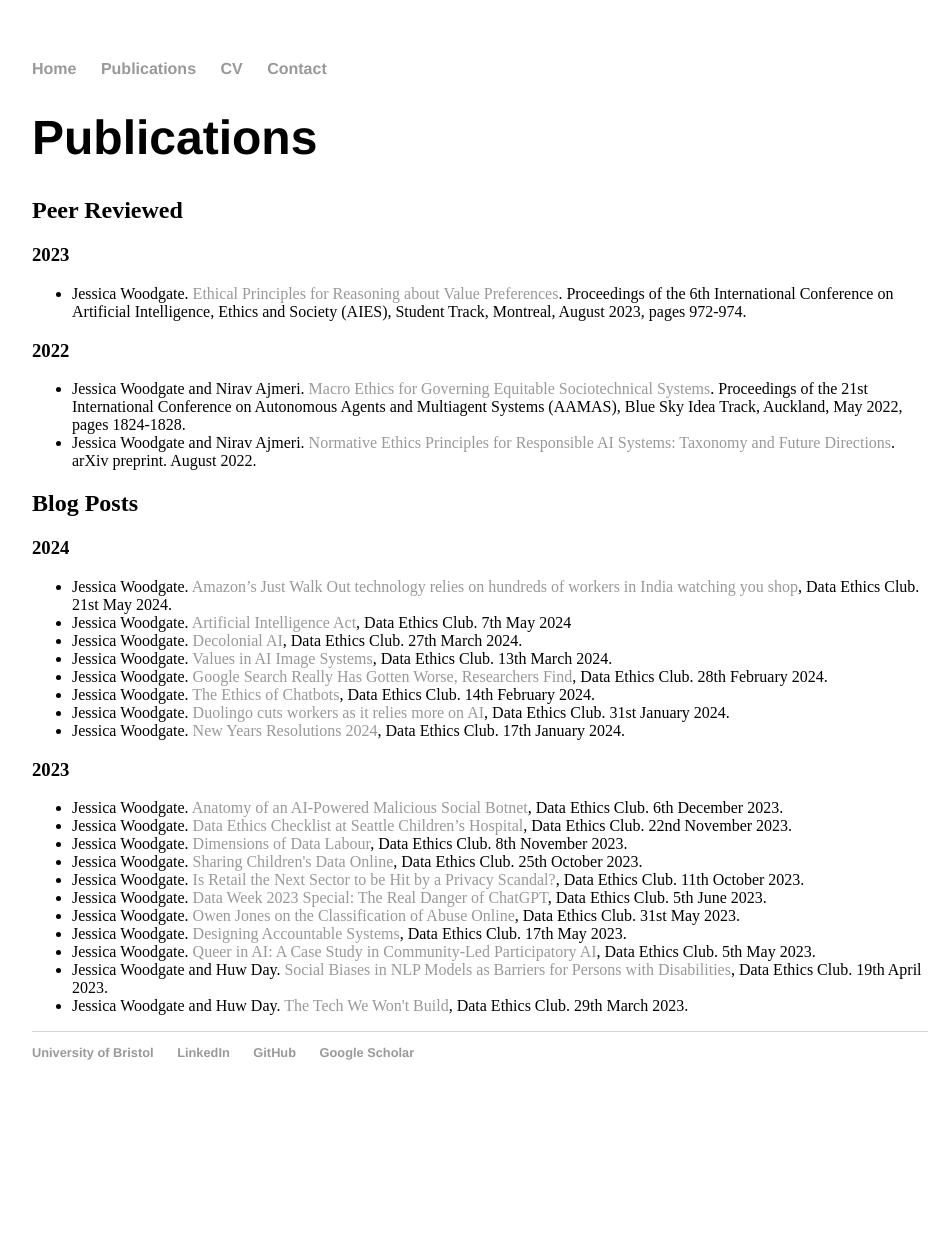
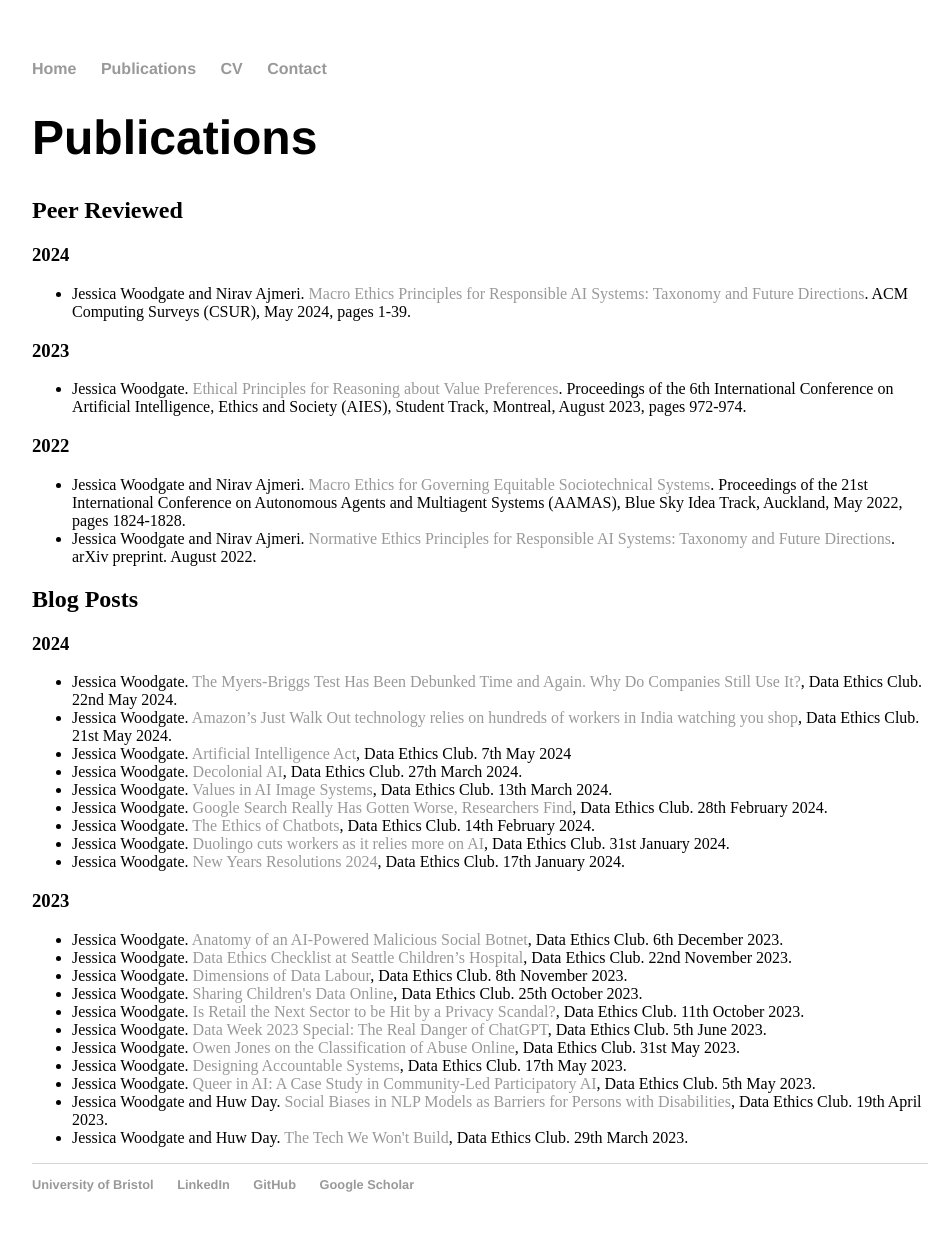
Before and after one commit to jessica-woodgate/jessica-woodgate.github.io, a Jekyll site: the page built from docs/publications/index.html, in a window 1280 px wide. Shown: the whole page, without its empty margins (160-1111 px from the left). Built offline with Jekyll 4.4.1, drawn with Linux system fonts in a browser that asks for light colours; before the commit the page ends 1120 px from its top, so only the background shows below that.

Commit message:
updating publications

```diff
--- a/docs/cv/index.html
+++ b/docs/cv/index.html
@@ -78,6 +78,10 @@
 					<hr class="solid">
 					<h2>Publications</h2>
 					<hr class="solid">
+					<p>Jessica Woodgate and Nirav Ajmeri.
+						<a href="https://dl.acm.org/doi/10.1145/3672394">Macro Ethics Principles for Responsible AI Systems: Taxonomy and Future Directions</a>.
+						ACM Computing Surveys (CSUR), May 2024, pages 1-39.
+					</p>
 					<p>Jessica Woodgate.
 						<a href="https://dl.acm.org/doi/abs/10.1145/3600211.3604728">Ethical Principles for Reasoning about Value Preferences</a>.
 						Proceedings of the 6th International Conference on Artificial Intelligence, Ethics and Society (AIES),
--- a/docs/index.html
+++ b/docs/index.html
@@ -44,7 +44,9 @@
 <div id="news" name="news">
 	<h2>News</h2>
 	<h3>2024</h3>
-		<ul><li>May: authored data ethics club write up
+		<ul>
+			<li>May: authored data ethics club write up <a href="https://dataethicsclub.com/write_ups/2024-05-22_writeup.html">The Myers-Briggs Test Has Been Debunked Time and Again. Why Do Companies Still Use It?</a>, examining the use of personality tests in employment practices</li>
+			<li>May: authored data ethics club write up
 				<a href="https://dataethicsclub.com/write_ups/2024-05-08_writeup.html">Amazon’s Just Walk Out technology relies on hundreds of workers in India watching you shop</a>, exploring the hidden human labour that goes into the AI industry
 			</li>
 			<li>May: authored data ethics club write up
--- a/docs/publications/index.html
+++ b/docs/publications/index.html
@@ -6,6 +6,13 @@
 	<div class="publications">
         <h1>Publications</h1>
         <h2>Peer Reviewed</h2>
+        <h3>2024</h3>
+        <ul>
+            <li>Jessica Woodgate and Nirav Ajmeri.
+                <a href="https://dl.acm.org/doi/10.1145/3672394">Macro Ethics Principles for Responsible AI Systems: Taxonomy and Future Directions</a>.
+                ACM Computing Surveys (CSUR), May 2024, pages 1-39.
+            </li>
+        </ul>
         <h3>2023</h3>
         <ul>
             <li>Jessica Woodgate.
@@ -28,7 +35,12 @@
         </ul>
         <h2>Blog Posts</h2>
         <h3>2024</h3>
-		<ul><li>Jessica Woodgate.
+		<ul>
+            <li>Jessica Woodgate.
+                <a href="https://dataethicsclub.com/write_ups/2024-05-22_writeup.html">The Myers-Briggs Test Has Been Debunked Time and Again. Why Do Companies Still Use It?</a>,
+                Data Ethics Club. 22nd May 2024.
+            </li>
+            <li>Jessica Woodgate.
 				<a href="https://dataethicsclub.com/write_ups/2024-05-08_writeup.html">Amazon’s Just Walk Out technology relies on hundreds of workers in India watching you shop</a>,
                 Data Ethics Club. 21st May 2024.
 			</li>
```
